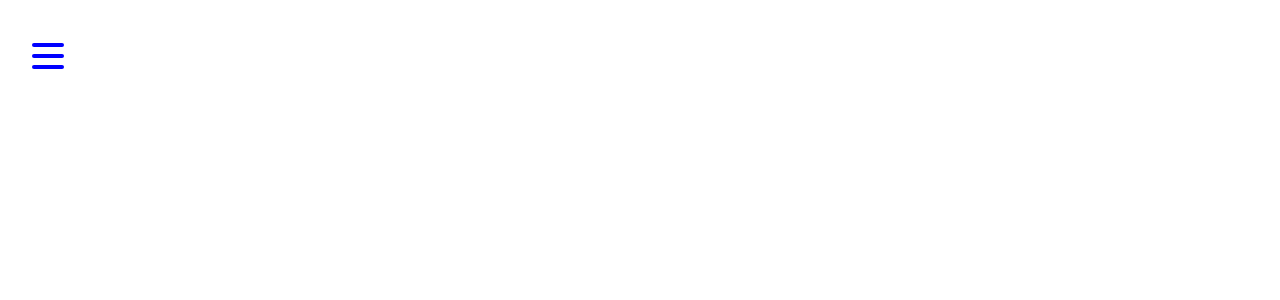
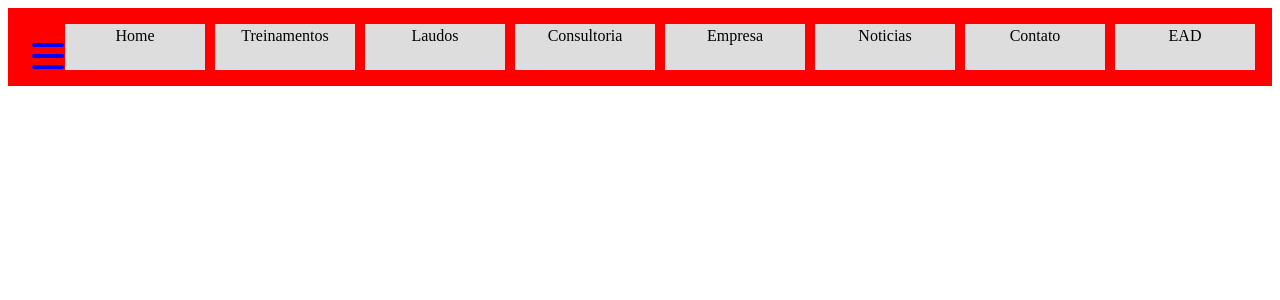
Before and after one commit to NearMaick/BurguerMenuTS, a React (Create React App) app: page / in a window 1280 px wide. Shown: the top 300 px of the page. Built offline with nearby package versions, Linux system fonts and the light colour scheme.

Commit message:
chore(web): standard menu #1

```diff
--- a/src/App.tsx
+++ b/src/App.tsx
@@ -1,10 +1,14 @@
 import React from 'react';
 
 import BurguerMenu from './components/BurguerMenu';
+import Header from './components/Header';
 
 const App: React.FC = () => {
   return (
-    <BurguerMenu />
+    <>
+      <BurguerMenu />
+      <Header />
+    </>
   );
 }
 
--- /dev/null
+++ b/src/components/Header/index.tsx
@@ -0,0 +1,55 @@
+import React from 'react';
+
+import { Content, MenuNav, MenuList, SubmenuList } from './styles';
+
+export default function Header() {
+
+  return (
+    <Content>
+      <MenuNav>
+        <MenuList>
+          <li>
+            <a href="/">Home</a>
+          </li>
+          <li>
+            <a href="#none">Treinamentos</a>
+            <SubmenuList>
+              <li>
+                <a href="/standards">Normas Regulamentares</a>
+              </li>
+              <li>
+                <a href="/courses">Cursos</a>
+              </li>
+            </SubmenuList>
+          </li>
+          <li>
+            <a href="#none">Laudos</a>
+          </li>
+          <li>
+            <a href="/consulting">Consultoria</a>
+            <SubmenuList id="training">
+              <li>
+                <a href="/standards">Normas Regulamentares</a>
+              </li>
+              <li>
+                <a href="/courses">Cursos</a>
+              </li>
+            </SubmenuList>
+          </li>
+          <li>
+            <a href="/about">Empresa</a>
+          </li>
+          <li>
+            <a href="#none">Noticias</a>
+          </li>
+          <li>
+            <a href="#none">Contato</a>
+          </li>
+          <li>
+            <a href="#none">EAD</a>
+          </li>
+        </MenuList>
+      </MenuNav>
+    </Content>
+  );
+}
--- /dev/null
+++ b/src/components/Header/styles.ts
@@ -0,0 +1,82 @@
+import styled from 'styled-components';
+
+export const Content = styled.div`
+  background: #0ff;
+
+  display: flex;
+  justify-content: center;
+`;
+
+export const MenuNav = styled.nav`
+  background: #f00;
+
+  width: 1300px;
+
+  display: flex;
+  align-items: center;
+  justify-content: center;
+`;
+
+export const MenuList = styled.ul`
+  list-style: none;
+  position: relative;
+
+  display: flex;
+
+  li {
+    width: 150px;
+  }
+
+  a {
+    background: #ddd;
+
+    height: 40px;
+    width: 130px;
+
+    padding: 3px 5px;
+    margin: 0 5px;
+
+    display: block;
+    color: #000;
+    text-decoration: none;
+    text-align: center;
+    transition-property: color;
+    transition-duration: 0.5s;
+  }
+
+  #training {
+    left: 503px;
+  }
+
+  li:hover ul {
+    visibility: visible;
+    opacity: 1;
+  }
+`;
+
+export const SubmenuList = styled.ul`
+  position: fixed;
+  left: 204px;
+
+
+
+  /* visibility: visible;
+  opacity: 1; */
+  visibility: hidden;
+  opacity: 0;
+  transition: visibility 0.3s linear, opacity 0.3s linear;
+
+  li {
+    background: #333;
+    float: none;
+
+  }
+
+  a {
+    height: 70px;
+  }
+
+  a:hover {
+    color: #f00;
+  }
+`;
```
